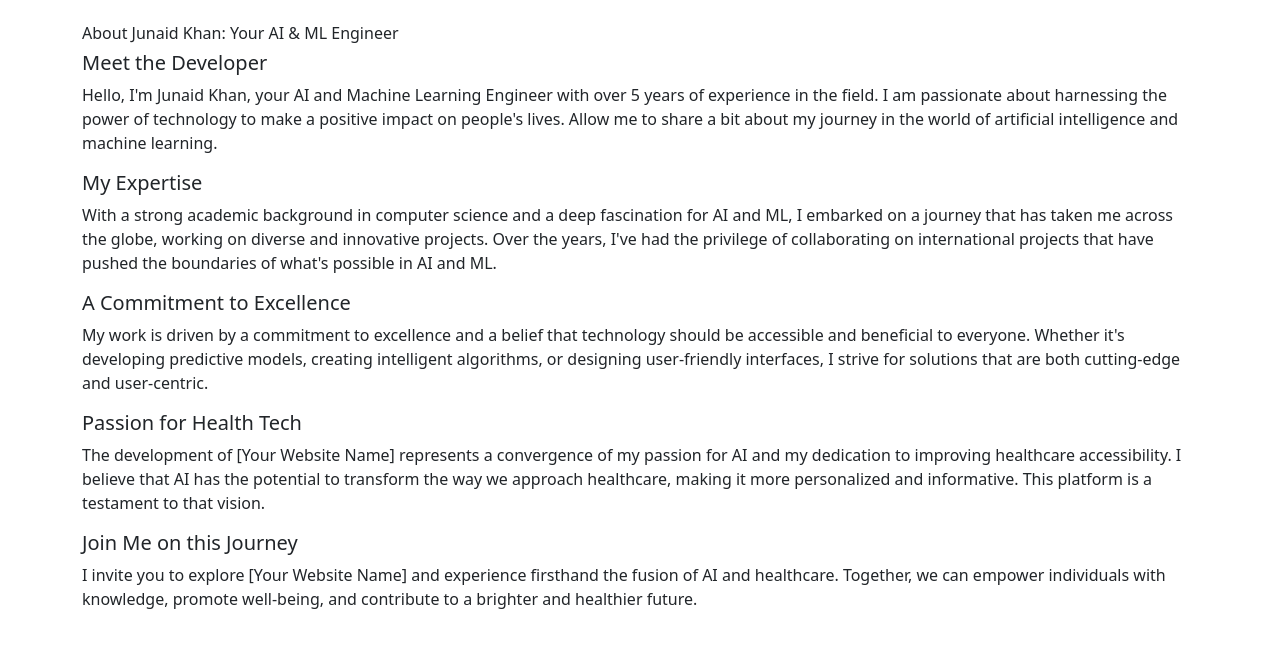
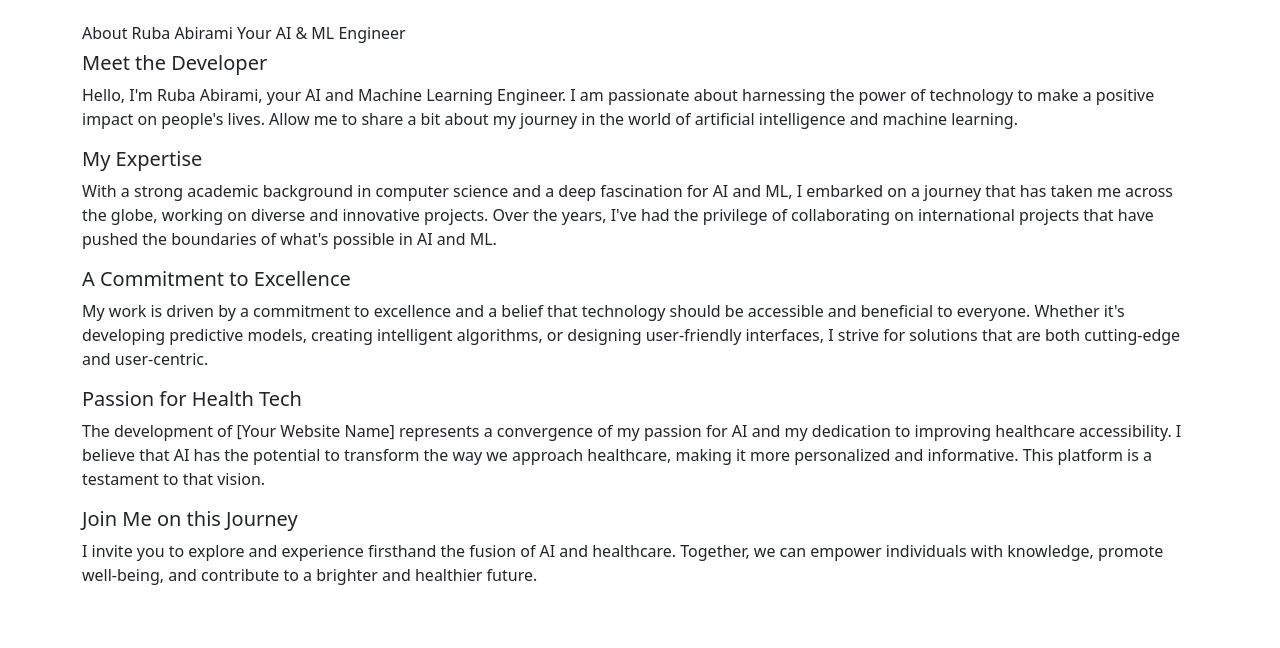
Before and after one commit to rubaabirami/Medicine-Recommendation-system, a Flask app: page /developer in a window 1280 px wide. Shown: the top 648 px of the page. Run offline with Flask 3, Linux system fonts and the light colour scheme; parts of the project's set-up code (start-up, migrations or seed data) failed here and were passed over.

Commit message:
Update developer.html

```diff
--- a/Medicine recommendation/Medicine-Recommendation-System-Personalized-Medical-Recommendation-System-with-Machine-Learning/templates/developer.html
+++ b/Medicine recommendation/Medicine-Recommendation-System-Personalized-Medical-Recommendation-System-with-Machine-Learning/templates/developer.html
@@ -9,11 +9,11 @@
   <body>
 
   <div class="container my-4 mt-4">
-<h6>    About Junaid Khan: Your AI & ML Engineer
+<h6>    About Ruba Abirami Your AI & ML Engineer
 </h6>
 <h5>Meet the Developer</h5>
 
-<p>Hello, I'm Junaid Khan, your AI and Machine Learning Engineer with over 5 years of experience in the field. I am passionate about harnessing the power of technology to make a positive impact on people's lives. Allow me to share a bit about my journey in the world of artificial intelligence and machine learning.
+<p>Hello, I'm Ruba Abirami, your AI and Machine Learning Engineer. I am passionate about harnessing the power of technology to make a positive impact on people's lives. Allow me to share a bit about my journey in the world of artificial intelligence and machine learning.
 </p>
 <h5>My Expertise
 </h5>
@@ -29,9 +29,10 @@
 </p>
 <h5>Join Me on this Journey
 </h5>
-<p>I invite you to explore [Your Website Name] and experience firsthand the fusion of AI and healthcare. Together, we can empower individuals with knowledge, promote well-being, and contribute to a brighter and healthier future.
+<p>I invite you to explore and experience firsthand the fusion of AI and healthcare. Together, we can empower individuals with knowledge, promote well-being, and contribute to a brighter and healthier future.
 </p>
   </div>
     <script src="https://cdn.jsdelivr.net/npm/bootstrap@5.3.1/dist/js/bootstrap.bundle.min.js" integrity="sha384-HwwvtgBNo3bZJJLYd8oVXjrBZt8cqVSpeBNS5n7C8IVInixGAoxmnlMuBnhbgrkm" crossorigin="anonymous"></script>
   </body>
+
 </html>
```
